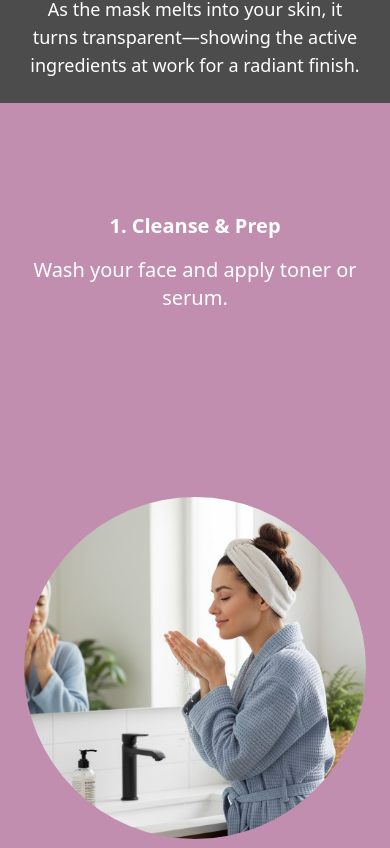
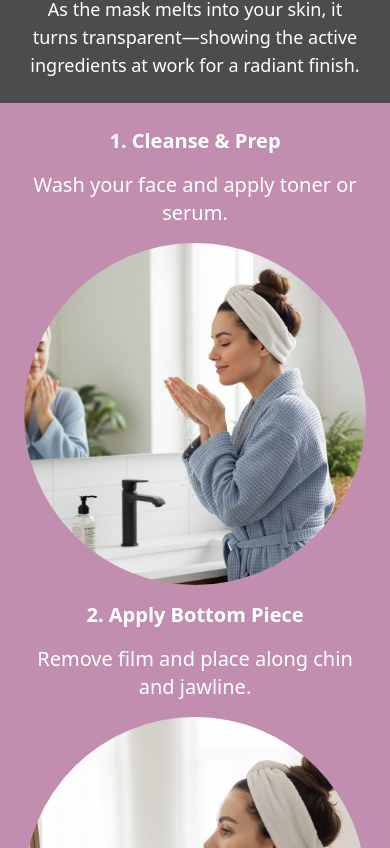
Before and after one commit to Danicruz10/Deralyte-landing, a React (Vite) app in the folder react-app/: page / in a window 390 px wide. Shown: the part 4116-4964 px from the top of the page. Built offline with nearby package versions, Linux system fonts and the light colour scheme.

Commit message:
arregaldo espacio en instructions

```diff
--- a/react-app/src/components/Instruction.tsx
+++ b/react-app/src/components/Instruction.tsx
@@ -41,7 +41,7 @@ function Instruction({}: Props) {
     <section className="w-full min-w-50 flex flex-col p-6 gap-4 md:gap-0 bg-[#c28eaf] ">
       {instruction.map((item) => (
         <Reveal key={item.id}>
-          <article className="grid grid-cols-1 min-h-[calc(100vh-3rem)] md:grid-cols-2 justify-items-center items-center grow gap-4">
+          <article className="grid grid-cols-1 md:min-h-[calc(100vh-3rem)] md:grid-cols-2 justify-items-center items-center grow gap-4">
             <img
               className={`w-full md:w-[80%] h-auto aspect-square object-cover rounded-full order-last ${
                 item.id % 2 === 0 ? "md:order-first" : "md:order-last"
```
